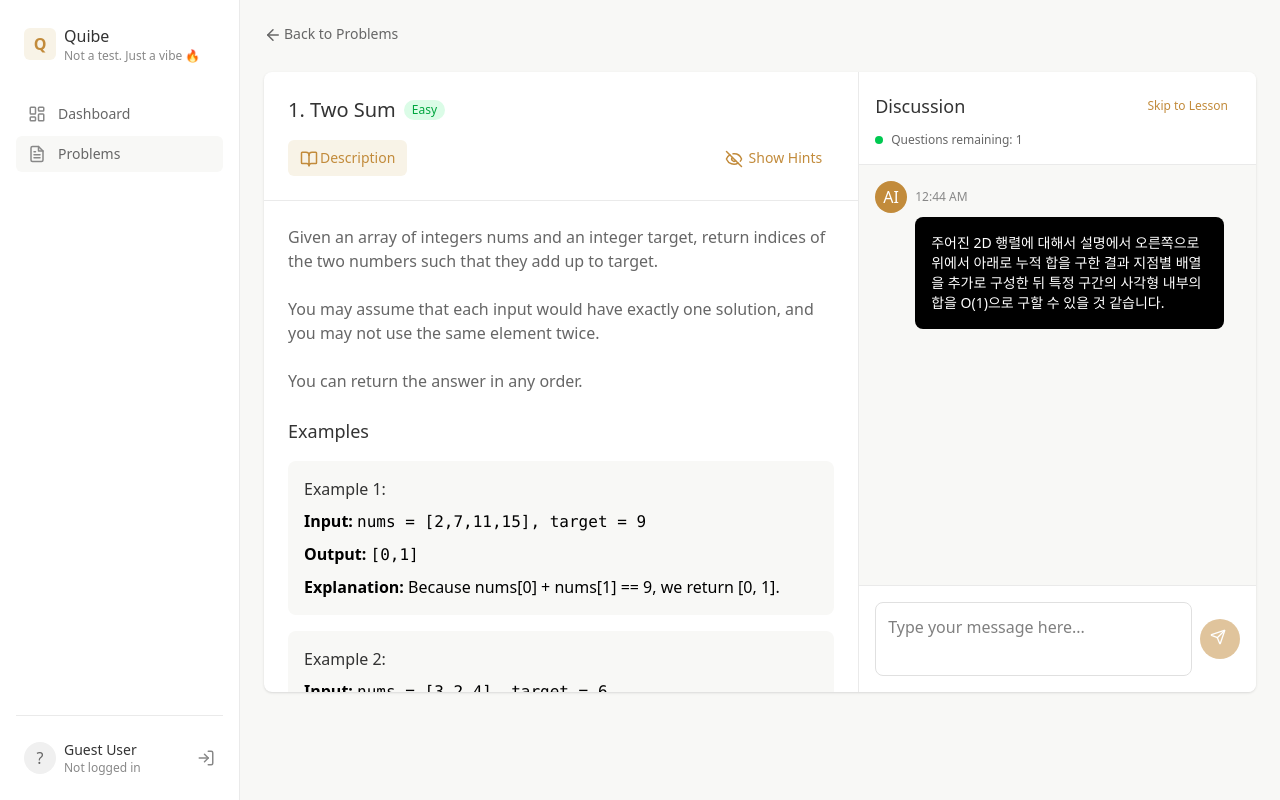
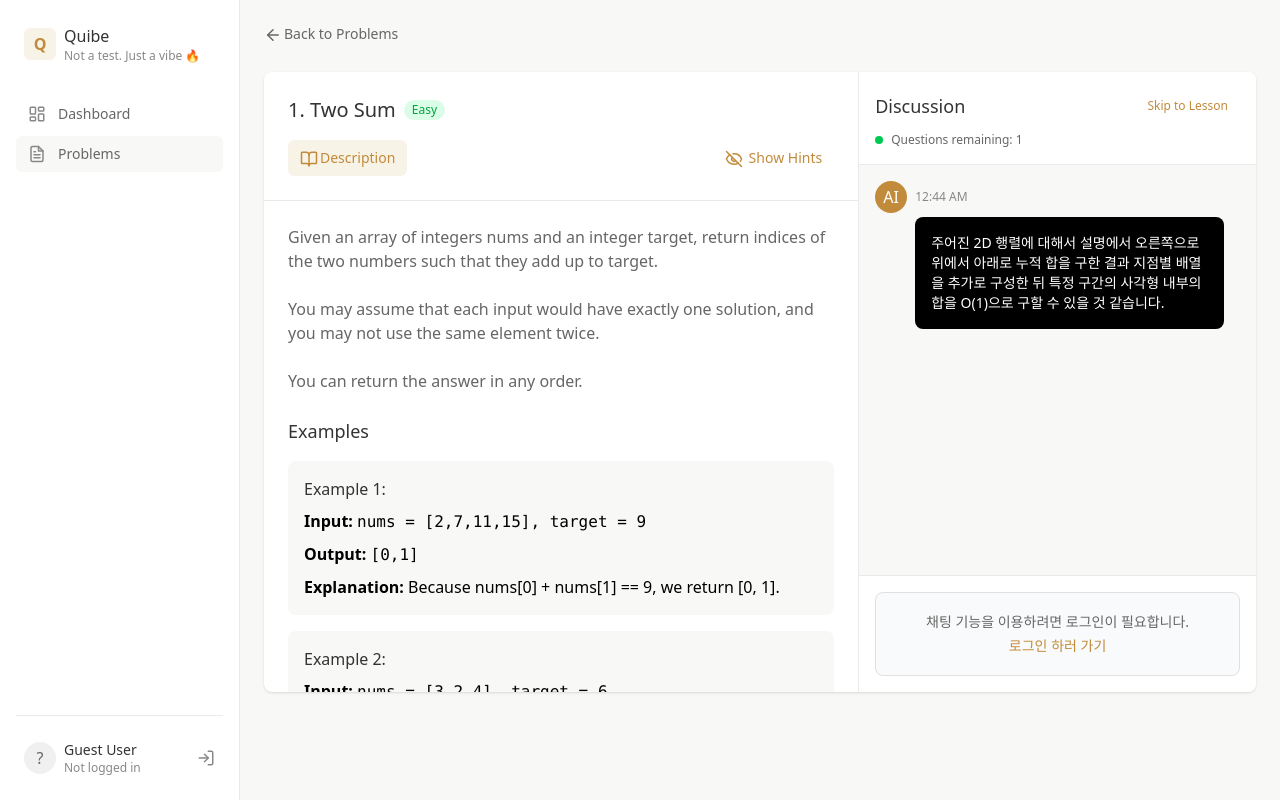
Before and after one commit to dygma0/moco-frontend, a React app: page /problems/1 in a window 1280 px wide. Built offline with nearby package versions, Linux system fonts and the light colour scheme; the HTML template or start-up script is replaced by a standard one.

Commit message:
feat: 채팅 입력창 로그인 안내 추가

```diff
--- a/src/components/problems/ChatInput.tsx
+++ b/src/components/problems/ChatInput.tsx
@@ -1,5 +1,7 @@
-import React, { useState } from "react";
+import { useState } from "react";
 import { Icon } from "../ui/Icon";
+import { useAuthStore } from "../../api/auth/authStore";
+import { Link } from "@tanstack/react-router";
 
 interface ChatInputProps {
 	onSendMessage: (message: string) => void;
@@ -11,6 +13,7 @@ export function ChatInput({
 	placeholder = "Type your message here...",
 }: ChatInputProps) {
 	const [message, setMessage] = useState("");
+	const isAuthenticated = useAuthStore((state) => state.isAuthenticated);
 
 	const handleSubmit = (e: React.FormEvent) => {
 		e.preventDefault();
@@ -28,6 +31,8 @@ export function ChatInput({
 	};
 
 	return (
+		<>
+			{isAuthenticated ? (
 				<form
 					className="flex items-center"
 					onSubmit={handleSubmit}
@@ -44,7 +49,7 @@ export function ChatInput({
 						placeholder={placeholder}
 						className="flex-1 resize-none border border-[#e0e0e0] rounded-lg p-3 focus:outline-none focus:ring-1 focus:ring-[#c28b3b] focus:border-[#c28b3b] min-h-[60px]"
 						aria-label="Type your message"
-			></textarea>
+					/>
 					<button
 						type="submit"
 						className="gap-2 whitespace-nowrap text-sm font-medium ring-offset-background transition-colors focus-visible:outline-none focus-visible:ring-2 focus-visible:ring-ring focus-visible:ring-offset-2 disabled:pointer-events-none disabled:opacity-50 [&_svg]:pointer-events-none [&_svg]:size-4 [&_svg]:shrink-0 text-primary-foreground ml-2 h-10 w-10 rounded-full bg-[#c28b3b] hover:bg-[#a67a2e] active:bg-[#8a6626] p-0 flex items-center justify-center"
@@ -52,10 +57,22 @@ export function ChatInput({
 						disabled={!message.trim()}
 					>
 						<Icon id="send" title="Send message" className="h-5 w-5 text-white">
-					<path d="M14.536 21.686a.5.5 0 0 0 .937-.024l6.5-19a.496.496 0 0 0-.635-.635l-19 6.5a.5.5 0 0 0-.024.937l7.93 3.18a2 2 0 0 1 1.112 1.11z"></path>
-					<path d="m21.854 2.147-10.94 10.939"></path>
+							<path d="M14.536 21.686a.5.5 0 0 0 .937-.024l6.5-19a.496.496 0 0 0-.635-.635l-19 6.5a.5.5 0 0 0-.024.937l7.93 3.18a2 2 0 0 1 1.112 1.11z" />
+							<path d="m21.854 2.147-10.94 10.939" />
 						</Icon>
 					</button>
 				</form>
+			) : (
+				<div className="flex flex-col items-center justify-center h-[84px] border border-[#e0e0e0] rounded-lg p-4 text-center text-sm text-[#666] bg-gray-50">
+					<span>채팅 기능을 이용하려면 로그인이 필요합니다.</span>
+					<Link
+						to="/login"
+						className="text-[#c28b3b] font-medium hover:underline mt-1"
+					>
+						로그인 하러 가기
+					</Link>
+				</div>
+			)}
+		</>
 	);
 }
```
Lines whose indentation alone changed are shown as unchanged.
